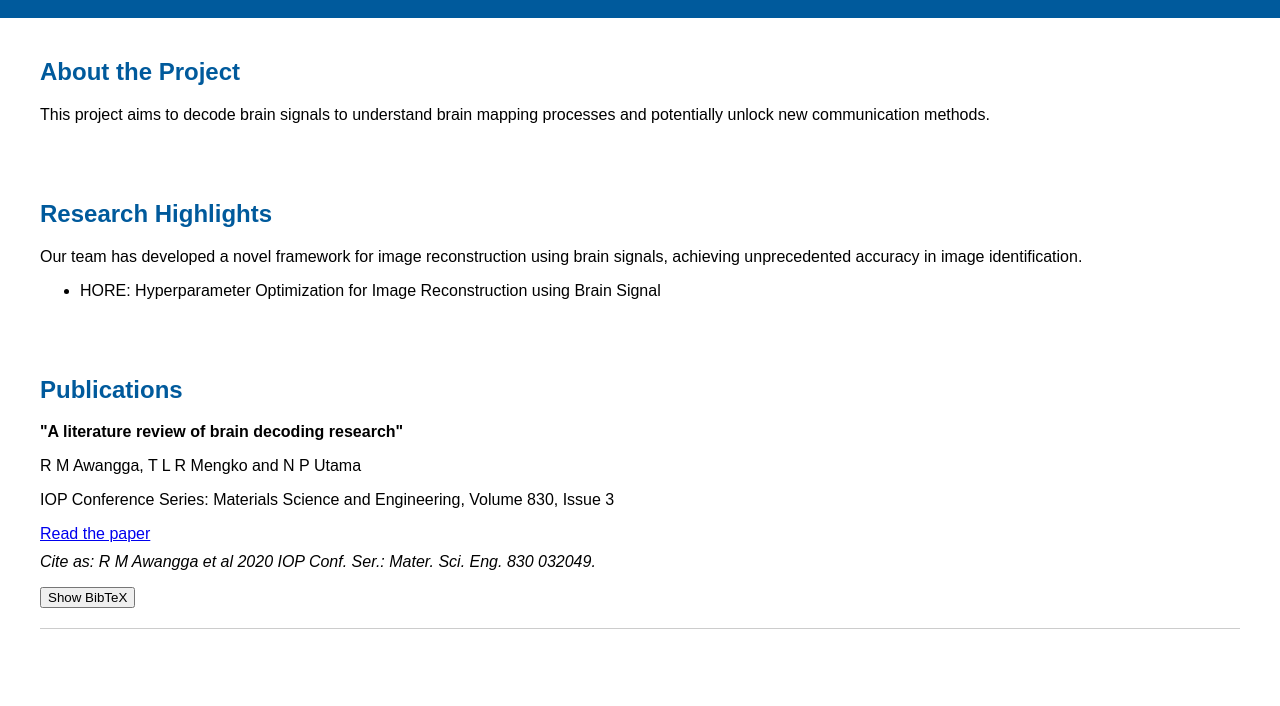
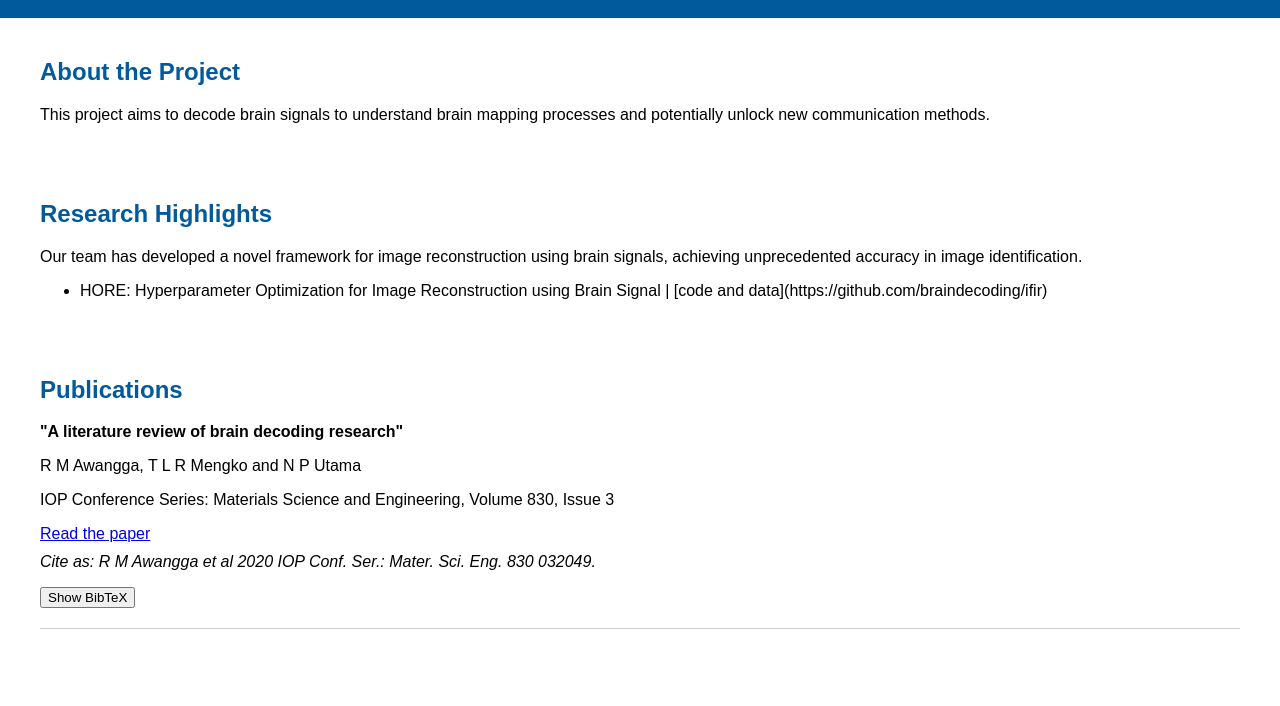
Before and after one commit to braindecoding/braindecoding.github.io, a plain HTML site: page index.html in a window 1280 px wide. Shown: the part 87-793 px from the top of the page. Drawn offline with Linux system fonts and the light colour scheme.

Commit message:
Update index.html

```diff
--- a/index.html
+++ b/index.html
@@ -29,7 +29,7 @@
         <h2>Research Highlights</h2>
         <p>Our team has developed a novel framework for image reconstruction using brain signals, achieving unprecedented accuracy in image identification.</p>
         <ul>
-            <li>HORE: Hyperparameter Optimization for Image Reconstruction using Brain Signal</li>
+            <li>HORE: Hyperparameter Optimization for Image Reconstruction using Brain Signal | [code and data](https://github.com/braindecoding/ifir)</li>
         </ul>
     </section>
     <section id="publications">
```
